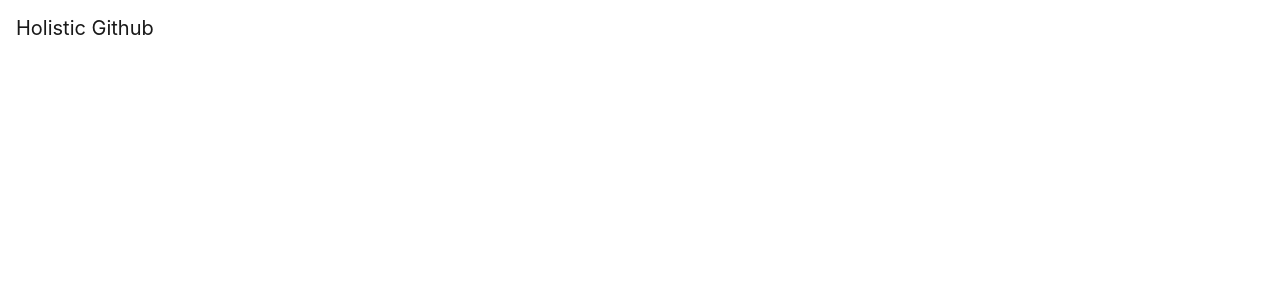
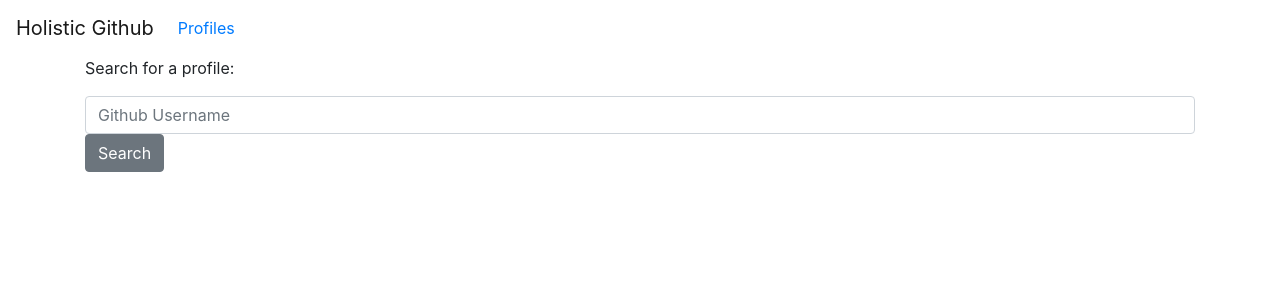
Before and after one commit to holistic-web/holistic-github, a Nuxt app in the folder web-app/: page /profiles in a window 1280 px wide. Before the commit this address had no page. Shown: the top 300 px of the page. Built offline with nearby package versions, Linux system fonts and the light colour scheme.

Commit message:
feat: wire up routing and switch to callable functions

```diff
--- /dev/null
+++ b/web-app/components/PageHeader.vue
@@ -0,0 +1,22 @@
+<template>
+  <div>
+    <b-navbar>
+      <NuxtLink to="/">
+        <b-navbar-brand>
+          Holistic Github
+        </b-navbar-brand>
+      </NuxtLink>
+
+      <b-collapse id="nav-collapse" is-nav>
+        <b-navbar-nav>
+          <b-nav-item>
+            <NuxtLink to="/profiles">
+              Profiles
+            </NuxtLink>
+          </b-nav-item>
+        </b-navbar-nav>
+      </b-collapse>
+    </b-navbar>
+    <nuxt />
+  </div>
+</template>
--- a/web-app/layouts/default.vue
+++ b/web-app/layouts/default.vue
@@ -1,10 +1,3 @@
 <template>
-  <div>
-    <b-navbar>
-      <b-navbar-brand href="#">
-        Holistic Github
-      </b-navbar-brand>
-    </b-navbar>
-    <nuxt />
-  </div>
+  <PageHeader />
 </template>
--- a/web-app/pages/index.vue
+++ b/web-app/pages/index.vue
@@ -1,9 +1,16 @@
 <template>
-  <GithubProfile />
+  <b-container>
+    <h1>
+      Holistic Github
+    </h1>
+    <p>
+      A service to make github data friendlier and easier to access.
+    </p>
+  </b-container>
 </template>
 
 <script>
 export default {
-  name: 'IndexPage'
+  name: 'LandingPage'
 }
 </script>
--- /dev/null
+++ b/web-app/pages/profiles/_id.vue
@@ -0,0 +1,22 @@
+<template>
+  <b-container>
+    <p>Hello from GithubProfile ID page</p>
+    {{ comments }}
+  </b-container>
+</template>
+
+<script>
+export default {
+  fetch () {
+    this.$store.dispatch('GithubUser/fetchComments', this.id)
+  },
+  computed: {
+    id () {
+      return this.$route.params.id
+    },
+    comments () {
+      return this.$store.state.GithubUser.comments
+    }
+  }
+}
+</script>
--- /dev/null
+++ b/web-app/pages/profiles/index.vue
@@ -0,0 +1,21 @@
+<template>
+  <b-container>
+    <p>Search for a profile:</p>
+    <b-form-input v-model="githubUsername" placeholder="Github Username" />
+    <NuxtLink
+      :to="`/profiles/${githubUsername}`"
+    >
+      <b-button>Search</b-button>
+    </NuxtLink>
+  </b-container>
+</template>
+
+<script>
+export default {
+  data () {
+    return {
+      githubUsername: ''
+    }
+  }
+}
+</script>
--- a/web-app/store/GithubUser.js
+++ b/web-app/store/GithubUser.js
@@ -15,9 +15,9 @@
 }
 
 export const actions = {
-  async fetchComments ({ state }) {
+  async fetchComments ({ state }, userId) {
     // make request
-    const getComments = this.$fire.functions.httpsCallable('getComments')
+    const getComments = this.$fire.functions.httpsCallable('getComments', userId)
     const response = await getComments()
     this.commit('GithubUser/setComments', response)
     return response
```
Also changed, not shown: 1 other file (tests, documents, lock files or other folders).
